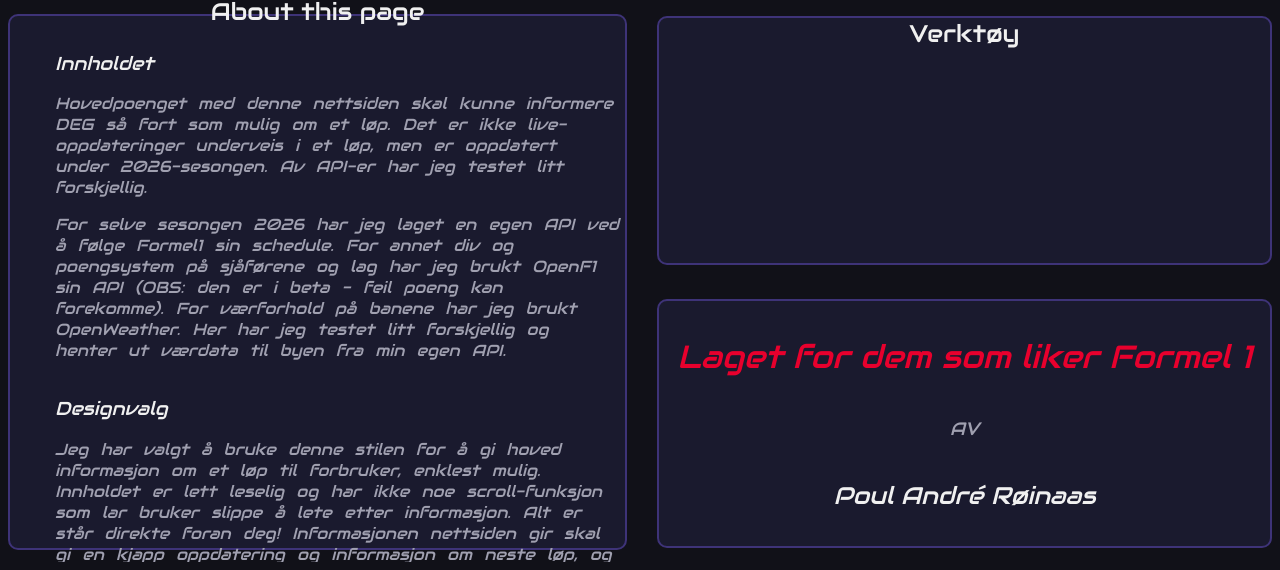
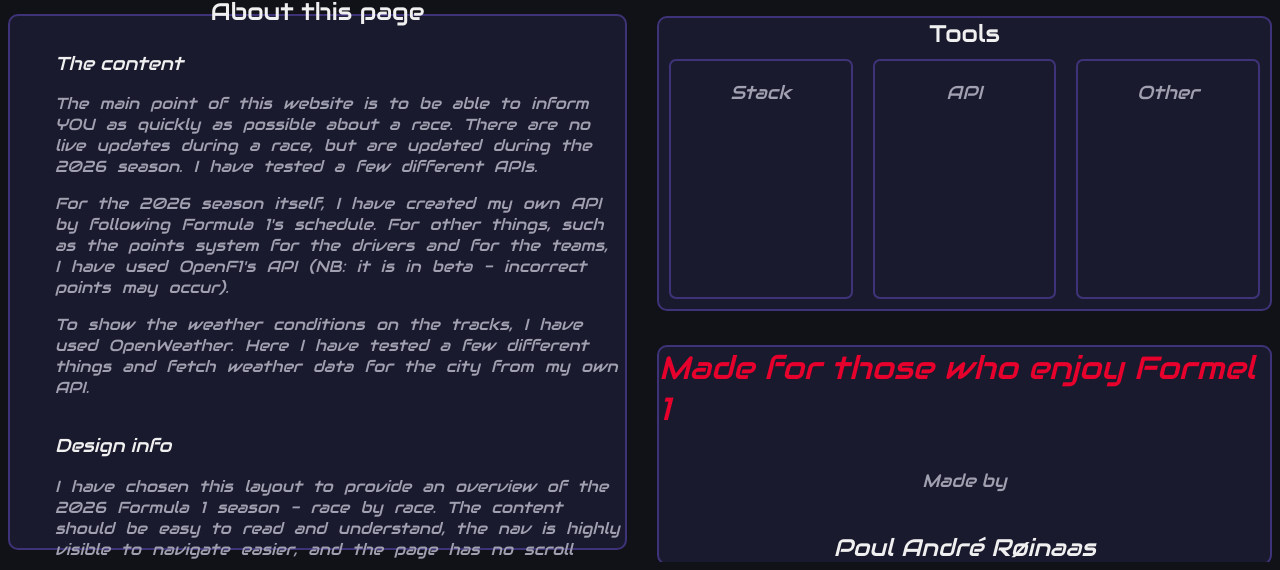
Before and after one commit to PoulAndre/F1-Insight, a website: page about.html in a window 1280 px wide. Shown: the part 247-817 px from the top of the page. Drawn offline with Linux system fonts and the light colour scheme; no server answers.

Commit message:
La til info på About

```diff
--- a/about.html
+++ b/about.html
@@ -36,34 +36,42 @@
         <div class="aboutCenter">
             <div class="venstreOmSiden">
                 <h2 class="Overskrift">About this page</h2>
-
                     <ul>
                         <li>
-                            <h3>Innholdet</h3>
-                            <p>Hovedpoenget med denne nettsiden skal kunne informere DEG så fort som mulig om et løp. Det er ikke live-oppdateringer underveis i et løp, men er oppdatert under 2026-sesongen. Av API-er har jeg testet litt forskjellig.
+                            <h3>The content</h3>
+                            <p>The main point of this website is to be able to inform YOU as quickly as possible about a race. There are no live updates during a race, but are updated during the 2026 season. I have tested a few different APIs.
                             </p>
-                            <p>For selve sesongen 2026 har jeg laget en egen API ved å følge Formel1 sin schedule. For annet div og poengsystem på sjåførene og lag har jeg brukt OpenF1 sin API (OBS: den er i beta - feil poeng kan forekomme).
-                            For værforhold på banene har jeg brukt OpenWeather. Her har jeg testet litt forskjellig og henter ut værdata til byen fra min egen API.</p>
+                            <p>For the 2026 season itself, I have created my own API by following Formula 1's schedule. For other things, such as the points system for the drivers and for the teams, I have used OpenF1's API (NB: it is in beta - incorrect points may occur).</p>
+                            <p>To show the weather conditions on the tracks, I have used OpenWeather. Here I have tested a few different things and fetch weather data for the city from my own API.</p>
                         </li>
                         <li>
-                            <h3>Designvalg</h3>
-                                <p>Jeg har valgt å bruke denne stilen for å gi hoved informasjon om et løp til forbruker, enklest mulig.
-                                    Innholdet er lett leselig og har ikke noe scroll-funksjon som lar bruker slippe å lete etter informasjon.
-                                    Alt er står direkte foran deg! Informasjonen nettsiden gir skal gi en kjapp oppdatering og informasjon om neste løp, og score blant sjåfører/lag, værforhold på banen o.l.</p>
-                        <p>Valg av farger tok jeg i bruk da dette minnet meg mest om Formel 1, de passet best temaet og komplementerer hverandre bra.</p>
+                            <h3>Design info</h3>
+                                <p>I have chosen this layout to provide an overview of the 2026 Formula 1 season - race by race.
+The content should be easy to read and understand, the nav is highly visible to navigate easier, and the page has no scroll function that allows the user to have everthing right in front of them!</p>
+                                <p>I chose to use the choice of colors because it reminded me of Formula 1. They fit the theme best and complement each other well.</p>
                         </li>
                     </ul>
-
             </div>
 
             <div class="høyreOmSiden">
                 <ul class="boksene">
-                    <li class="VerktøyBox">
-                        <h2 class="Overskrift">Verktøy</h2>
+                    <li class="verktøyBox">
+                        <h2 class="Overskrift">Tools</h2>
+                            <ul class="toolsInnhold">
+                                <li>
+                                    <h3>Stack</h3>
+                                </li>
+                                <li>
+                                    <h3>API</h3>
+                                </li>
+                                <li>
+                                    <h3>Other</h3>
+                                </li>
+                            </ul>
                     </li>
                     <li class="Skrift">
-                        <p1>Laget for dem som liker Formel 1</p1>
-                        <p2>AV</p2>
+                        <p1>Made for those who enjoy Formel 1</p1>
+                        <p2>Made by</p2>
                         <p3>Poul André Røinaas</p3>
                     </li>
                 </ul>
--- a/style.css
+++ b/style.css
@@ -535,7 +535,7 @@ p {
     font-size: medium;
     color: #a0a0b0;
     text-align: left;
-    word-spacing: 7px;
+    word-spacing: 6px;
 }
 
 .høyreOmSiden {
@@ -564,6 +564,27 @@ p {
 
 }
 
+.verktøyBox ul {
+    display: grid;
+    grid-template-columns: repeat(3, 1fr);
+    list-style-type: none;
+    gap: 20px;
+    height: 15rem;
+    margin: 10px;
+    padding: 0;
+
+}
+.verktøyBox ul li {
+    border: 2px solid #3e3378;
+    border-radius: 7px;
+}
+.verktøyBox h3 {
+    font-family: "Audiowide", sans-serif;
+    font-weight: 400;
+    font-style:italic;
+    color: #a0a0b0;
+    text-align: center;
+}
 
 .Skrift{
     display: flex;
```
